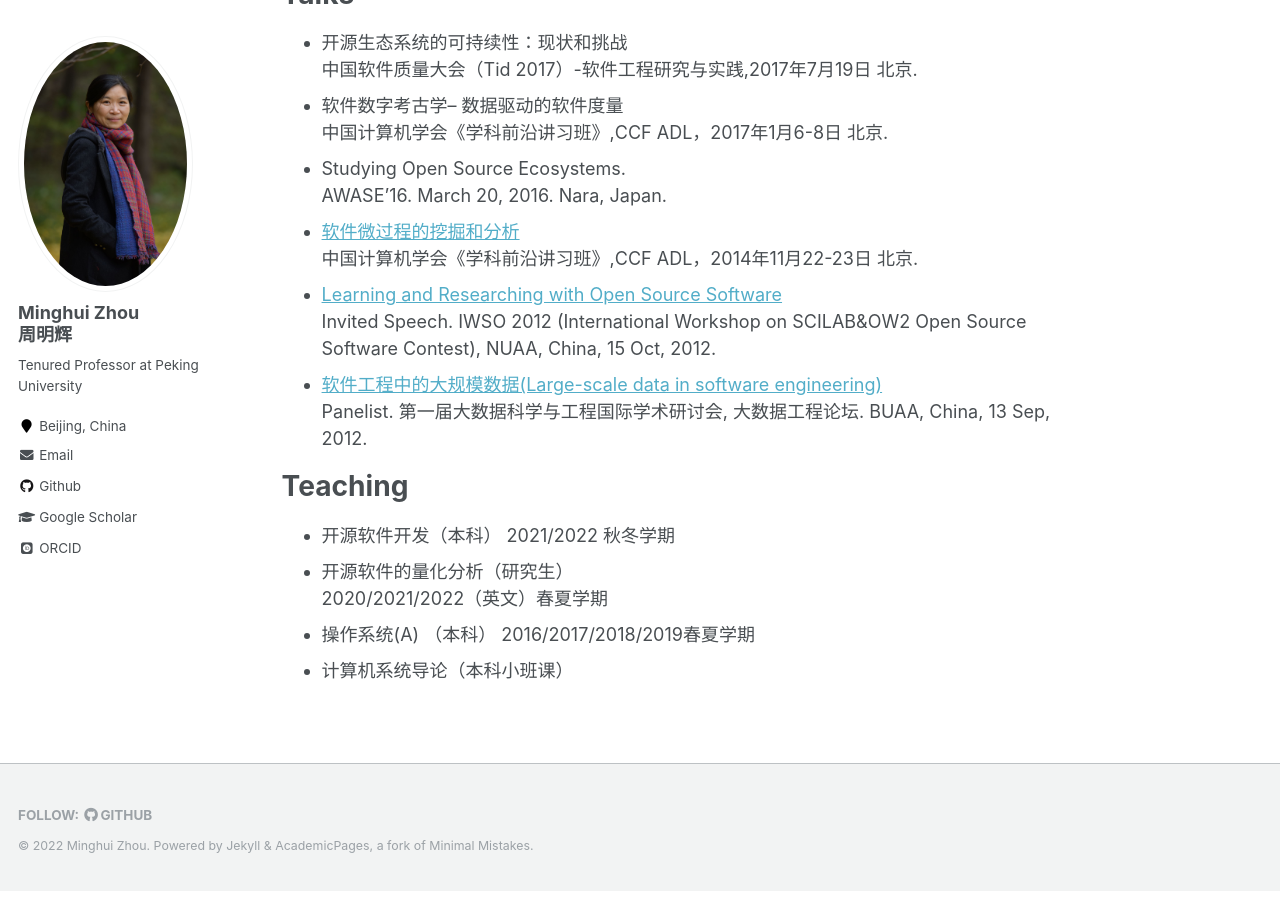
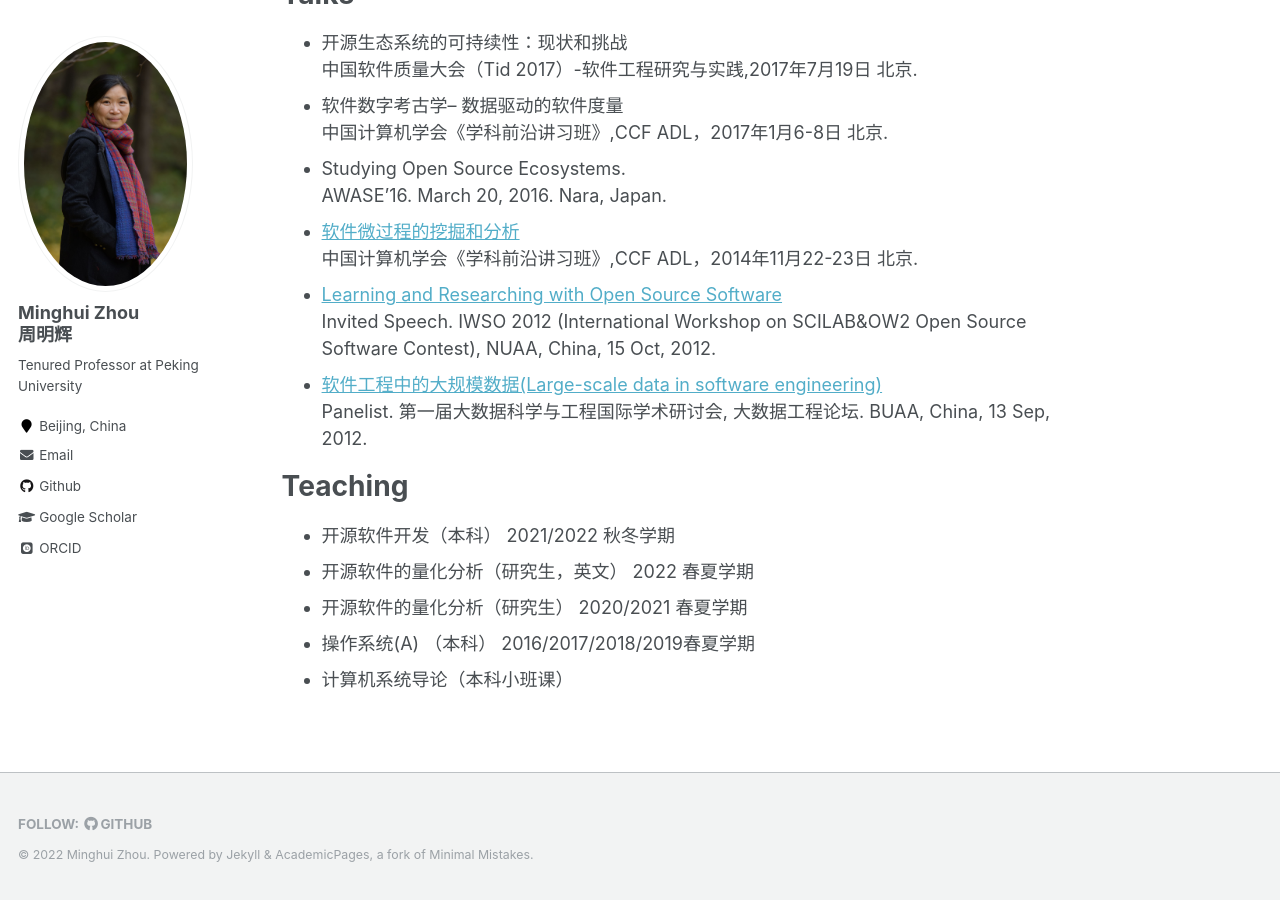
Before and after one commit to minghuizhou/minghuizhou.github.io, a Jekyll site: the page built from _pages/about.md, in a window 1280 px wide and 900 px high, scrolled down 2625 px. Built offline with Jekyll 4.4.1, drawn with Linux system fonts in a browser that asks for light colours; some web fonts are replaced.

Commit message:
Update about.md

```diff
--- a/_pages/about.md
+++ b/_pages/about.md
@@ -97,10 +97,9 @@ Panelist. 第一届大数据科学与工程国际学术研讨会, 大数据工
 
 Teaching
 ===================
-- 开源软件开发（本科）
-2021/2022 秋冬学期
-- 开源软件的量化分析（研究生）
-2020/2021/2022（英文）春夏学期
+- 开源软件开发（本科） 2021/2022 秋冬学期
+- 开源软件的量化分析（研究生，英文）  2022 春夏学期
+- 开源软件的量化分析（研究生）  2020/2021 春夏学期
 - 操作系统(A)  （本科）
 2016/2017/2018/2019春夏学期
 - 计算机系统导论（本科小班课）
```
